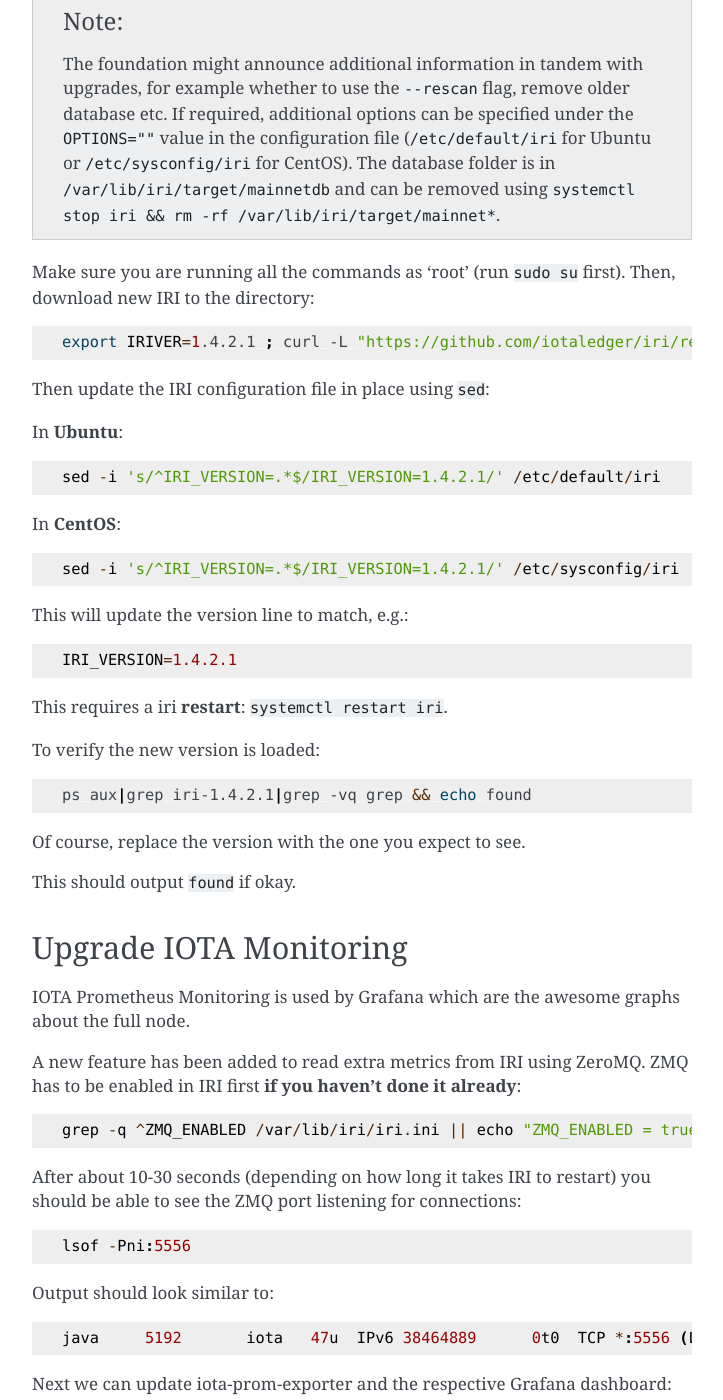
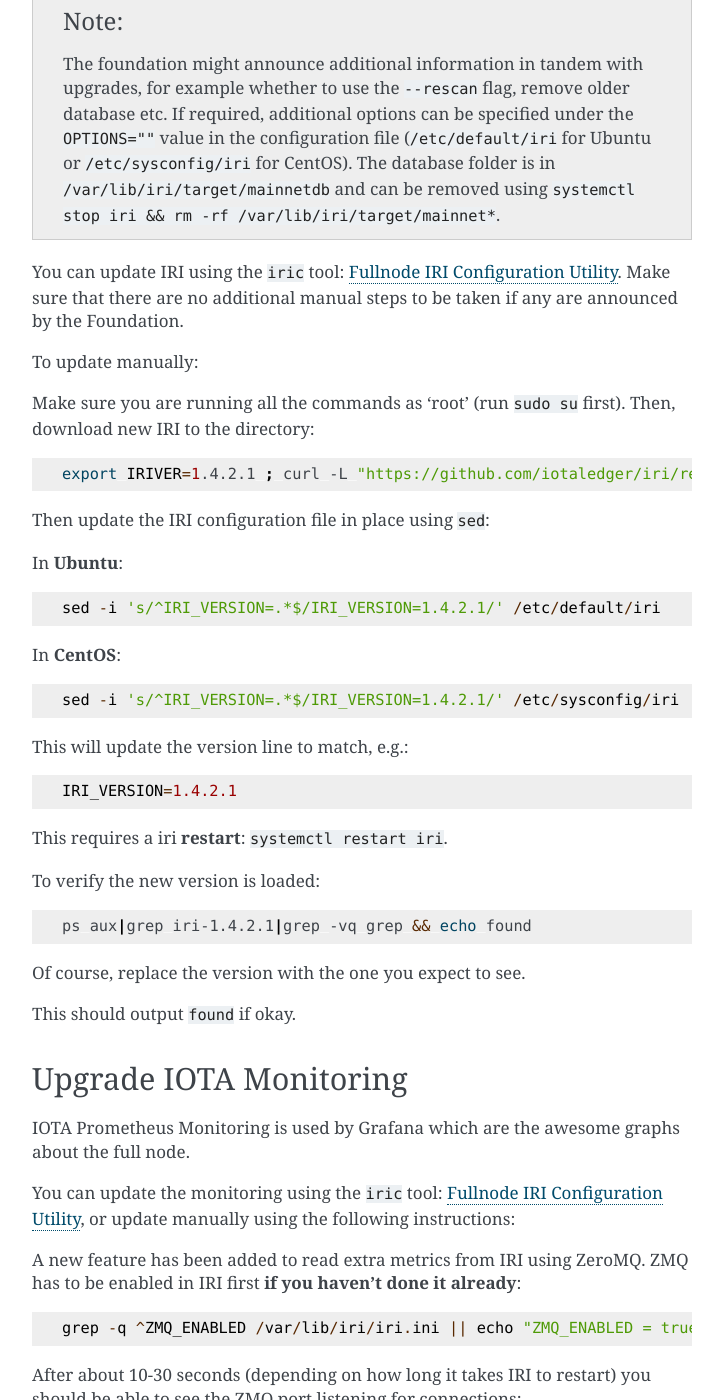
Before and after one commit to nuriel77/iri-playbook, a Sphinx documentation site: the page built from docs/maintenance.rst, in a window 1280 px wide and 1400 px high, scrolled down 455 px. Shown: the whole window, without its empty margins (388-1111 px from the left). Built offline with Sphinx 7.4.7, drawn with Linux system fonts in a browser that asks for light colours.

Commit message:
Updated docs about using iric

```diff
--- a/docs/faq.rst
+++ b/docs/faq.rst
@@ -155,8 +155,7 @@
 
 For the sake of the community, I regularly create a copy of a fully synced database.
 
-This has been added recently (21 December 2017) so please contact me on `github <https://github.com/nuriel77/iri-playbook/issues>`_ or iota slack @nuriel77 if any issues.
-
+You can use the ``iric`` tool to download and install the database :ref:`iric`, or update manually using the following instructions:
 
 **NOTE** I am providing this database copy to help the community. Making this possible involves increasing costs due to the frequent downloads/bandwidth usage. Please consider donating to help keep this possible::
 
--- a/docs/maintenance.rst
+++ b/docs/maintenance.rst
@@ -28,6 +28,10 @@
   The foundation might announce additional information in tandem with upgrades, for example whether to use the ``--rescan`` flag, remove older database etc.
   If required, additional options can be specified under the ``OPTIONS=""`` value in the configuration file (``/etc/default/iri`` for Ubuntu or ``/etc/sysconfig/iri`` for CentOS). The database folder is in ``/var/lib/iri/target/mainnetdb`` and can be removed using ``systemctl stop iri && rm -rf /var/lib/iri/target/mainnet*``.
 
+
+You can update IRI using the ``iric`` tool: :ref:`iric`. Make sure that there are no additional manual steps to be taken if any are announced by the Foundation.
+
+To update manually:
 
 Make sure you are running all the commands as 'root' (run ``sudo su`` first). Then, download new IRI to the directory:
 
@@ -71,6 +75,8 @@
 =======================
 
 IOTA Prometheus Monitoring is used by Grafana which are the awesome graphs about the full node.
+
+You can update the monitoring using the ``iric`` tool: :ref:`iric`, or update manually using the following instructions:
 
 A new feature has been added to read extra metrics from IRI using ZeroMQ. ZMQ has to be enabled in IRI first **if you haven't done it already**::
 
```
